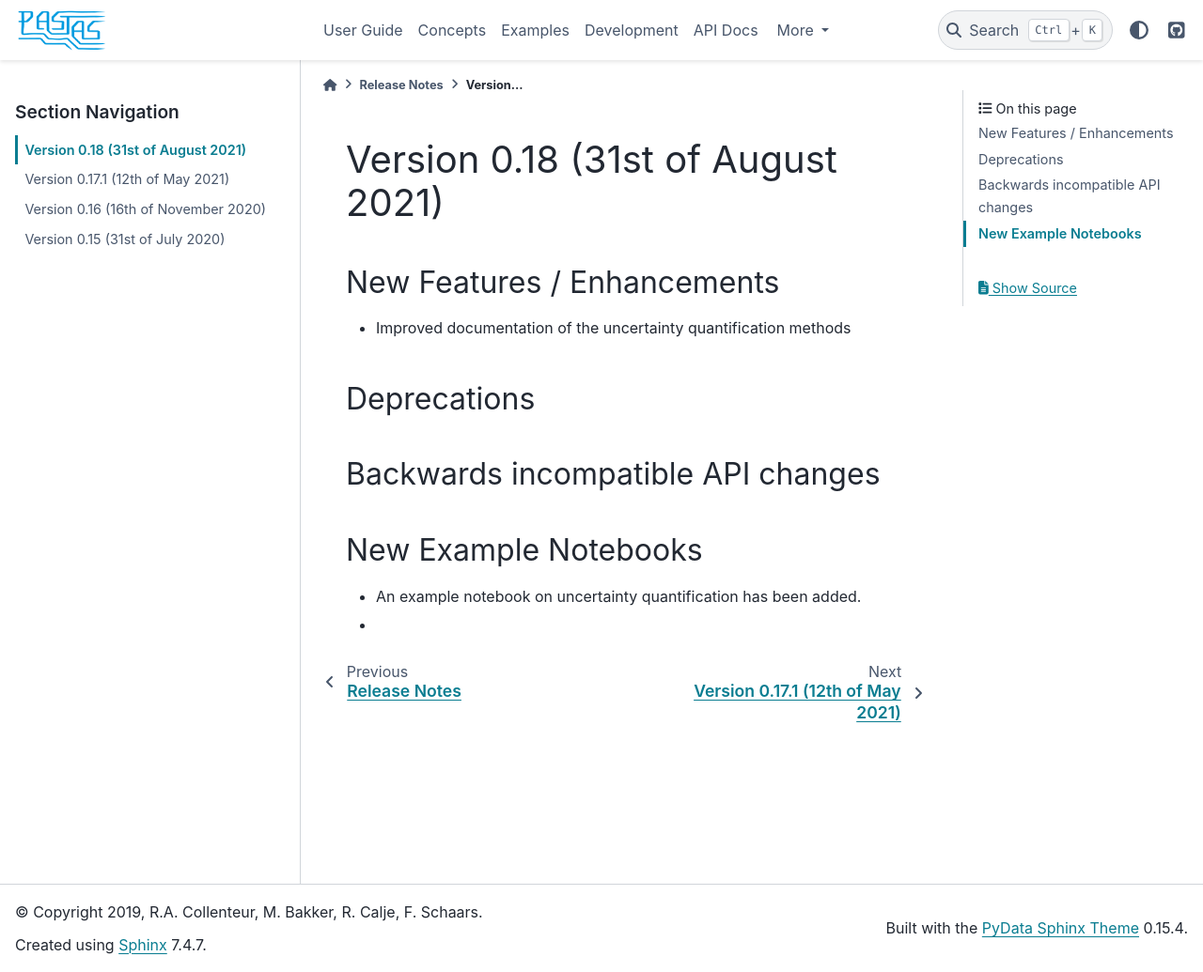
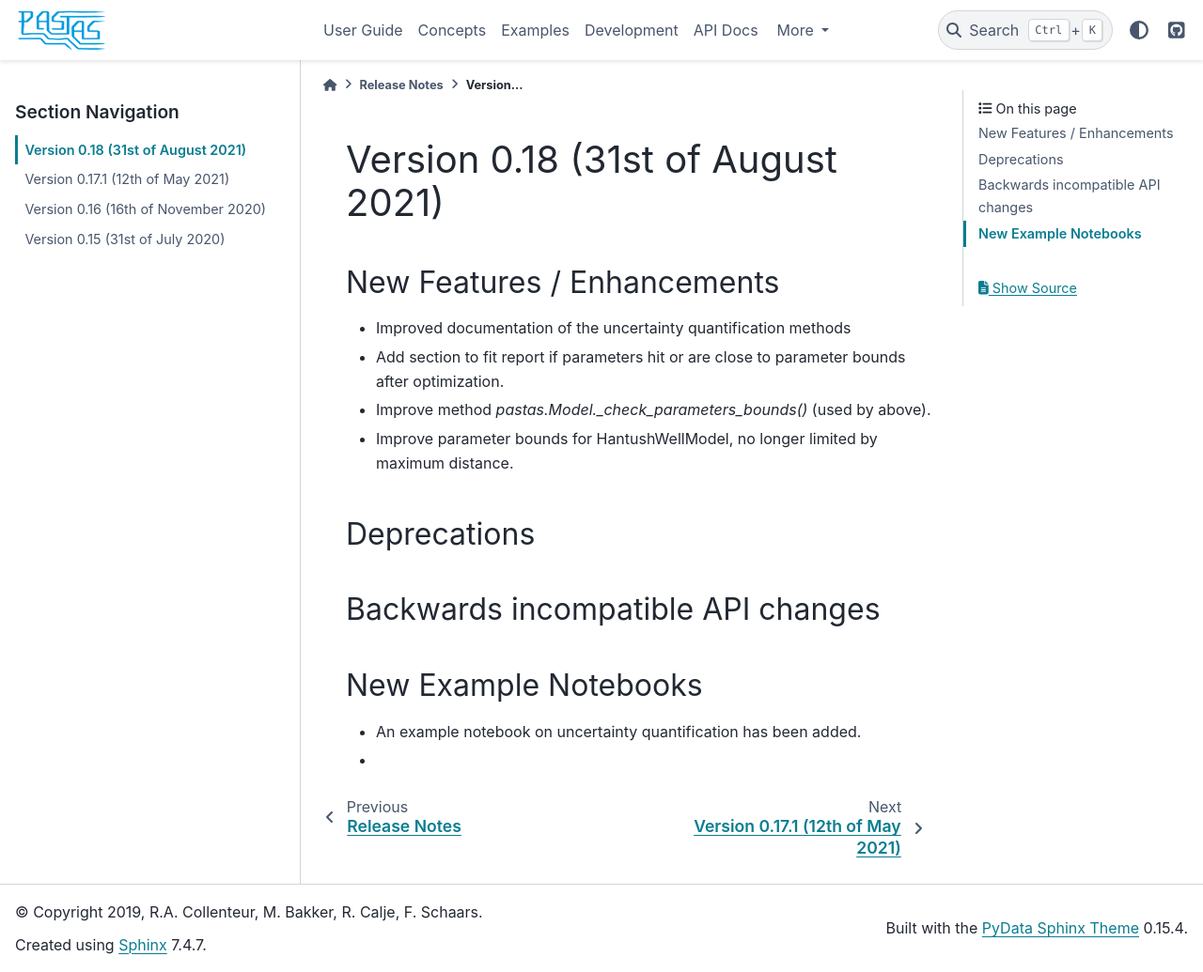
Before and after one commit to pastas/pastas, a Sphinx documentation site: the page built from doc/releases/release_0.18.rst, in a window 1280 px wide and 1035 px high. Shown: the whole window at 94% size. Built offline with Sphinx 7.4.7 and the PyData theme 0.15.4, drawn with Linux system fonts in a browser that asks for light colours.

Commit message:
update release notes

```diff
--- a/doc/releases/release_0.18.rst
+++ b/doc/releases/release_0.18.rst
@@ -6,6 +6,9 @@ New Features / Enhancements
 ***************************
 
 - Improved documentation of the uncertainty quantification methods
+- Add section to fit report if parameters hit or are close to parameter bounds after optimization.
+- Improve method `pastas.Model._check_parameters_bounds()` (used by above).
+- Improve parameter bounds for HantushWellModel, no longer limited by maximum distance.
 
 
 Deprecations
```
